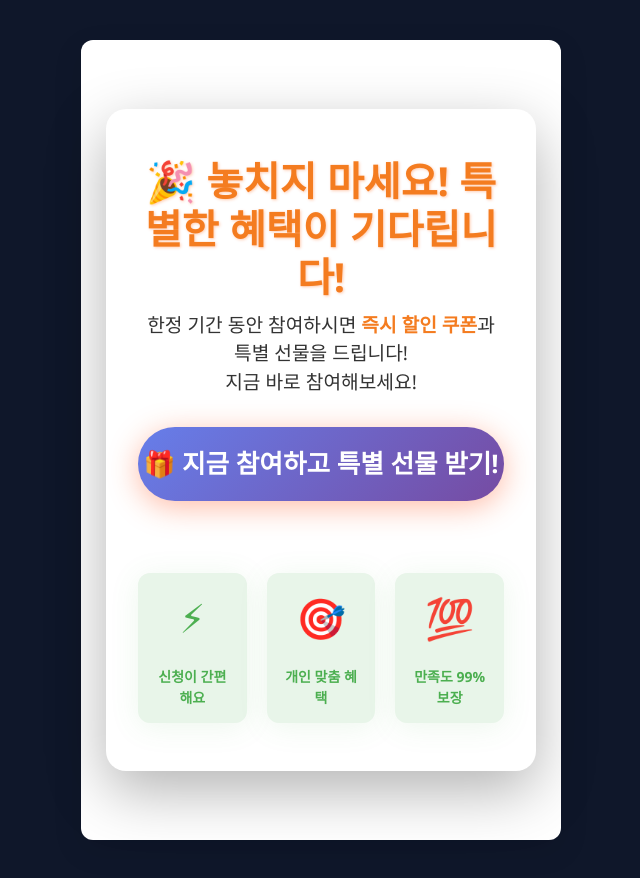
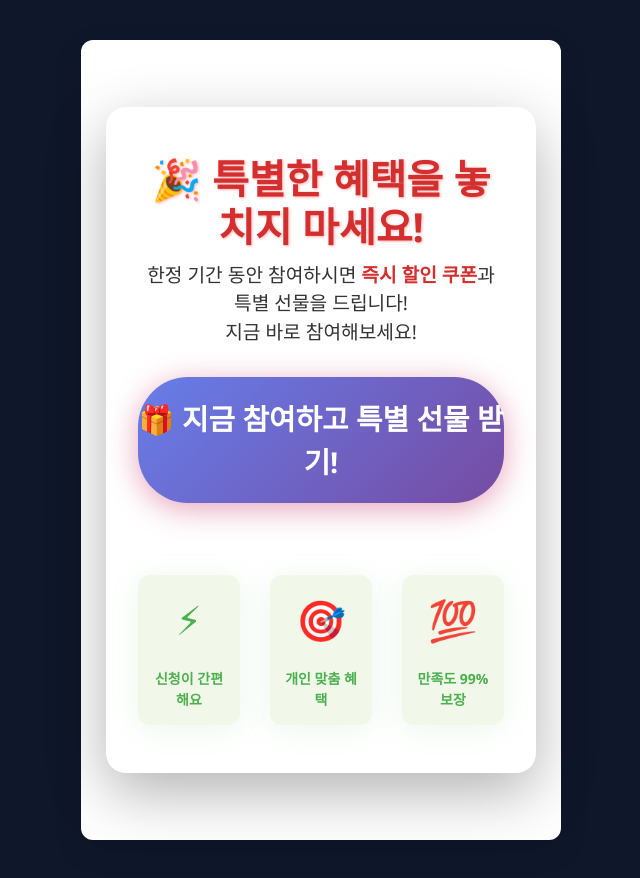
Before and after one commit to kimjy0117/n8n-event-page, a React (Vite) app: page / in a window 1280 px wide. Shown: the whole page, without its empty margins (319-959 px from the left). Built offline with nearby package versions, Linux system fonts and the light colour scheme; no server answers; the database is empty; a web font is replaced by a local one.

Commit message:
chore: AI-generated design update (CTR: 23.08%)

```diff
--- a/src/components/EventPage.jsx
+++ b/src/components/EventPage.jsx
@@ -12,11 +12,11 @@
   return (
     <div className="event-container" style={{ maxWidth: '480px', margin: '40px auto', padding: '25px', textAlign: 'center', fontFamily: "'Segoe UI', Tahoma, Geneva, Verdana, sans-serif", background: '#fff', borderRadius: '12px', boxShadow: '0 10px 30px rgba(0, 0, 0, 0.1)' }}>
       <div className="hero-section">
-        <h1 className="hero-title" style={{ fontSize: '2.5rem', fontWeight: '700', color: '#f47c20', marginBottom: '10px', textShadow: '1px 1px 3px rgba(255, 90, 0, 0.3)' }}>
-          🎉 놓치지 마세요! 특별한 혜택이 기다립니다!
+        <h1 className="hero-title" style={{ fontSize: '2.5rem', fontWeight: '700', color: '#d32f2f', marginBottom: '10px', textShadow: '1px 1px 3px rgba(255, 0, 0, 0.3)' }}>
+          🎉 특별한 혜택을 놓치지 마세요!
         </h1>
         <p className="hero-description" style={{ fontSize: '1.2rem', color: '#333', lineHeight: '1.5', marginBottom: '30px' }}>
-          한정 기간 동안 참여하시면 <strong style={{ color: '#f47c20' }}>즉시 할인 쿠폰</strong>과 특별 선물을 드립니다!<br />
+          한정 기간 동안 참여하시면 <strong style={{ color: '#d32f2f' }}>즉시 할인 쿠폰</strong>과 특별 선물을 드립니다! <br />
           지금 바로 참여해보세요!
         </p>
 
@@ -24,45 +24,45 @@
           className="cta-button"
           onClick={handleButtonClick}
           style={{
-            backgroundColor: '#ff7043',
+            backgroundColor: '#c2185b',
             color: '#fff',
-            fontSize: '1.6rem',
+            fontSize: '1.8rem',
             fontWeight: '700',
-            padding: '18px 0',
+            padding: '20px 0',
             width: '100%',
             borderRadius: '50px',
             border: 'none',
-            boxShadow: '0 6px 30px rgba(255, 87, 34, 0.4)',
+            boxShadow: '0 6px 30px rgba(198, 28, 91, 0.4)',
             cursor: 'pointer',
             transition: 'background-color 0.3s, transform 0.3s, box-shadow 0.3s',
             marginBottom: '20px',
             userSelect: 'none',
           }}
           onMouseEnter={e => {
-            e.currentTarget.style.backgroundColor = '#ff8a65';
+            e.currentTarget.style.backgroundColor = '#d81b60';
             e.currentTarget.style.transform = 'scale(1.05)';
-            e.currentTarget.style.boxShadow = '0 8px 30px rgba(255, 87, 34, 0.6)';
+            e.currentTarget.style.boxShadow = '0 8px 30px rgba(198, 28, 91, 0.6)';
           }}
           onMouseLeave={e => {
-            e.currentTarget.style.backgroundColor = '#ff7043';
+            e.currentTarget.style.backgroundColor = '#c2185b';
             e.currentTarget.style.transform = 'scale(1)';
-            e.currentTarget.style.boxShadow = '0 6px 30px rgba(255, 87, 34, 0.4)';
+            e.currentTarget.style.boxShadow = '0 6px 30px rgba(198, 28, 91, 0.4)';
           }}
           aria-label="이벤트 참여하기 버튼"
         >
           🎁 지금 참여하고 <strong>특별 선물 받기!</strong>
         </button>
 
-        <div className="features" style={{ display: 'grid', gridTemplateColumns: 'repeat(3, 1fr)', gap: '20px', paddingTop: '20px' }}>
-          <div className="feature-item" style={{ background: '#e8f5e9', borderRadius: '12px', padding: '15px', boxShadow: '0 4px 30px rgba(76, 175, 80, 0.1)', transition: 'transform 0.3s', cursor: 'pointer' }} onMouseEnter={e => (e.currentTarget.style.transform = 'translateY(-5px)')} onMouseLeave={e => (e.currentTarget.style.transform = 'translateY(0)')}>
+        <div className="features" style={{ display: 'grid', gridTemplateColumns: 'repeat(3, 1fr)', gap: '30px', paddingTop: '20px' }}>
+          <div className="feature-item" style={{ background: '#f1f8e9', borderRadius: '12px', padding: '15px', boxShadow: '0 4px 30px rgba(76, 175, 80, 0.1)', transition: 'transform 0.3s', cursor: 'pointer' }} onMouseEnter={e => (e.currentTarget.style.transform = 'translateY(-5px)')} onMouseLeave={e => (e.currentTarget.style.transform = 'translateY(0)')}>
             <span className="feature-icon" style={{ fontSize: '2.5rem', color: '#4caf50' }}>⚡</span>
             <p style={{ marginTop: '10px', fontWeight: '600', color:'#4caf50' }}>신청이 간편해요</p>
           </div>
-          <div className="feature-item" style={{ background: '#e8f5e9', borderRadius: '12px', padding: '15px', boxShadow: '0 4px 30px rgba(76, 175, 80, 0.1)', transition: 'transform 0.3s', cursor: 'pointer' }} onMouseEnter={e => (e.currentTarget.style.transform = 'translateY(-5px)')} onMouseLeave={e => (e.currentTarget.style.transform = 'translateY(0)')}>
+          <div className="feature-item" style={{ background: '#f1f8e9', borderRadius: '12px', padding: '15px', boxShadow: '0 4px 30px rgba(76, 175, 80, 0.1)', transition: 'transform 0.3s', cursor: 'pointer' }} onMouseEnter={e => (e.currentTarget.style.transform = 'translateY(-5px)')} onMouseLeave={e => (e.currentTarget.style.transform = 'translateY(0)')}>
             <span className="feature-icon" style={{ fontSize: '2.5rem', color: '#4caf50' }}>🎯</span>
             <p style={{ marginTop: '10px', fontWeight: '600', color:'#4caf50' }}>개인 맞춤 혜택</p>
           </div>
-          <div className="feature-item" style={{ background: '#e8f5e9', borderRadius: '12px', padding: '15px', boxShadow: '0 4px 30px rgba(76, 175, 80, 0.1)', transition: 'transform 0.3s', cursor: 'pointer' }} onMouseEnter={e => (e.currentTarget.style.transform = 'translateY(-5px)')} onMouseLeave={e => (e.currentTarget.style.transform = 'translateY(0)')}>
+          <div className="feature-item" style={{ background: '#f1f8e9', borderRadius: '12px', padding: '15px', boxShadow: '0 4px 30px rgba(76, 175, 80, 0.1)', transition: 'transform 0.3s', cursor: 'pointer' }} onMouseEnter={e => (e.currentTarget.style.transform = 'translateY(-5px)')} onMouseLeave={e => (e.currentTarget.style.transform = 'translateY(0)')}>
             <span className="feature-icon" style={{ fontSize: '2.5rem', color: '#4caf50' }}>💯</span>
             <p style={{ marginTop: '10px', fontWeight: '600', color:'#4caf50' }}>만족도 99% 보장</p>
           </div>
```
